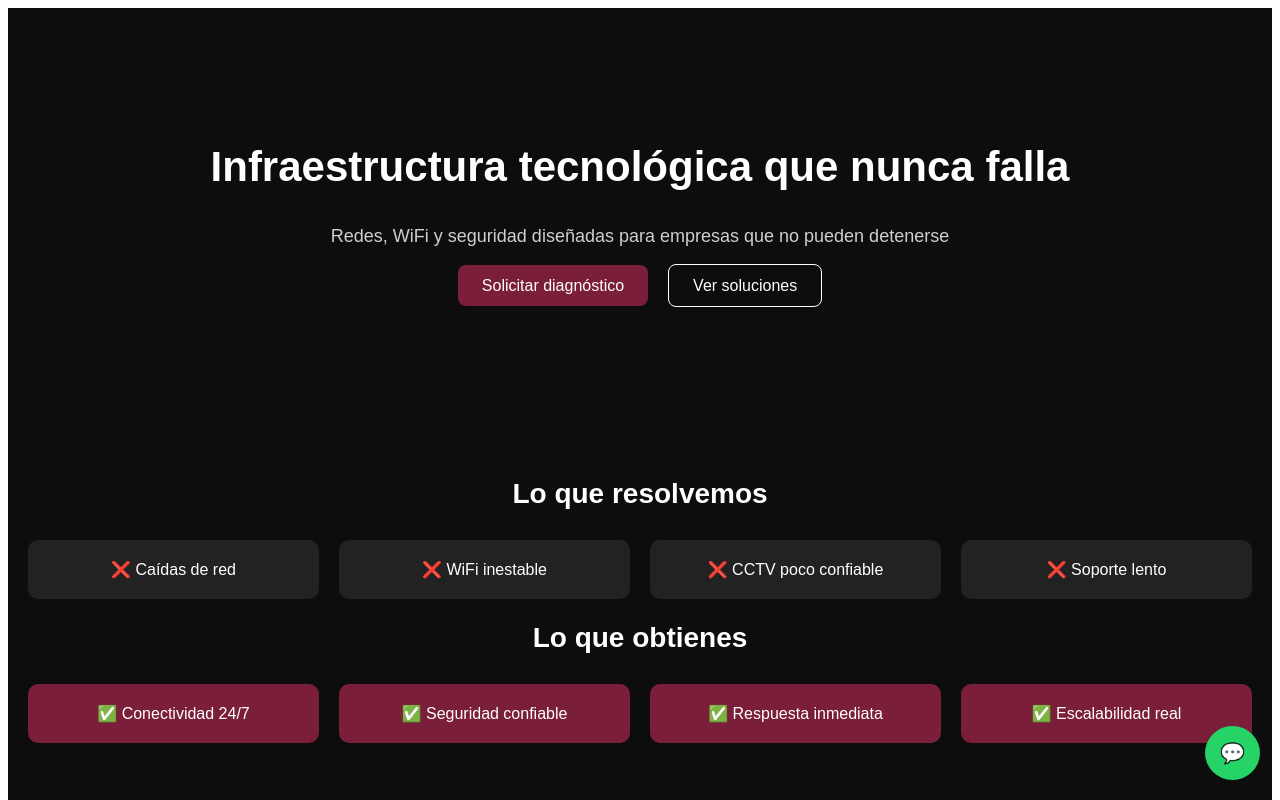
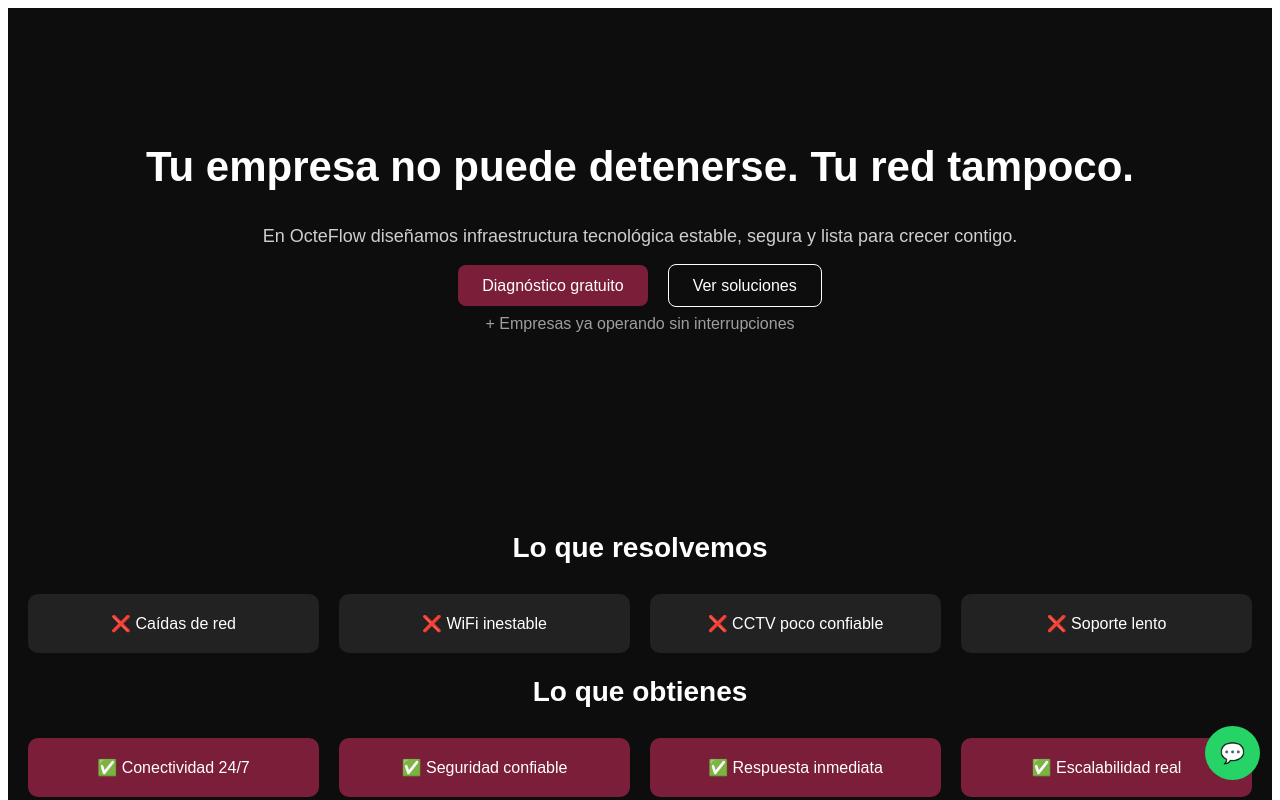
Before and after one commit to OcteFlow/octeflow-site, a Next.js app: page / in a window 1280 px wide. Shown: the top 800 px of the page. Built offline with nearby package versions, Linux system fonts and the light colour scheme.

Commit message:
Update index.js

```diff
--- a/pages/index.js
+++ b/pages/index.js
@@ -19,15 +19,26 @@ export default function OcteFlowSite() {
 
       {/* HERO */}
       <section style={styles.hero}>
-        <h1 style={styles.title}>Infraestructura tecnológica que nunca falla</h1>
-        <p style={styles.subtitle}>
-          Redes, WiFi y seguridad diseñadas para empresas que no pueden detenerse
-        </p>
+        <h1 style={styles.title}>
+Tu empresa no puede detenerse. Tu red tampoco.
+</h1>
 
-        <div style={styles.buttons}>
-          <a href="#contacto" style={styles.primaryBtn}>Solicitar diagnóstico</a>
-          <a href="#servicios" style={styles.secondaryBtn}>Ver soluciones</a>
-        </div>
+<p style={styles.subtitle}>
+En OcteFlow diseñamos infraestructura tecnológica estable, segura y lista para crecer contigo.
+</p>
+
+<div style={styles.buttons}>
+  <a href="#contacto" style={styles.primaryBtn}>
+    Diagnóstico gratuito
+  </a>
+  <a href="#servicios" style={styles.secondaryBtn}>
+    Ver soluciones
+  </a>
+</div>
+
+<p style={{ marginTop: 20, opacity: 0.6 }}>
++ Empresas ya operando sin interrupciones
+</p>
       </section>
 
       {/* PROBLEMA / SOLUCIÓN */}
```
